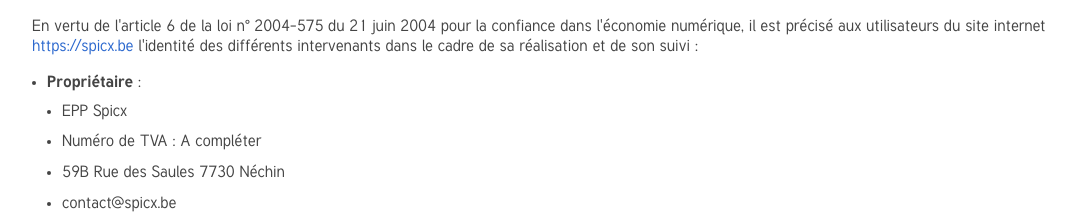
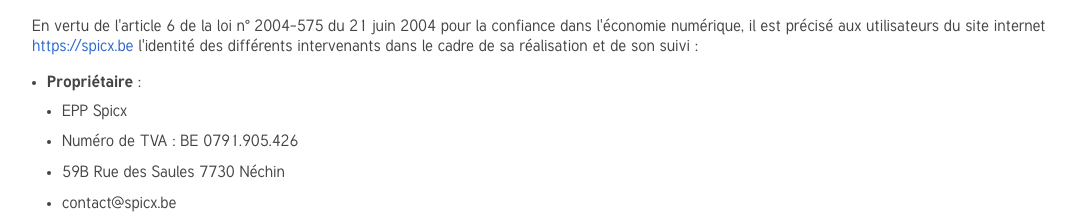
Before and after one commit to loiclecolier/spics, a Next.js app: page /mentions-legales in a window 1280 px wide. Shown: the part 922-1144 px from the top of the page, without its empty margins (98-1176 px from the left). Built offline with nearby package versions, Linux system fonts and the light colour scheme.

Commit message:
dev to prod

```diff
--- a/pages/mentions-legales.js
+++ b/pages/mentions-legales.js
@@ -40,7 +40,7 @@ export default function MentionsLegales() {
             <li><strong>Propriétaire</strong> :
                 <ul>
                     <li>EPP Spicx</li>
-                    <li>Numéro de TVA : A compléter</li>
+                    <li>Numéro de TVA : BE 0791.905.426</li>
                     <li>59B Rue des Saules 7730 Néchin</li>
                     <li>contact@spicx.be</li>
                     <li>+32 478 65 18 87</li>
```
